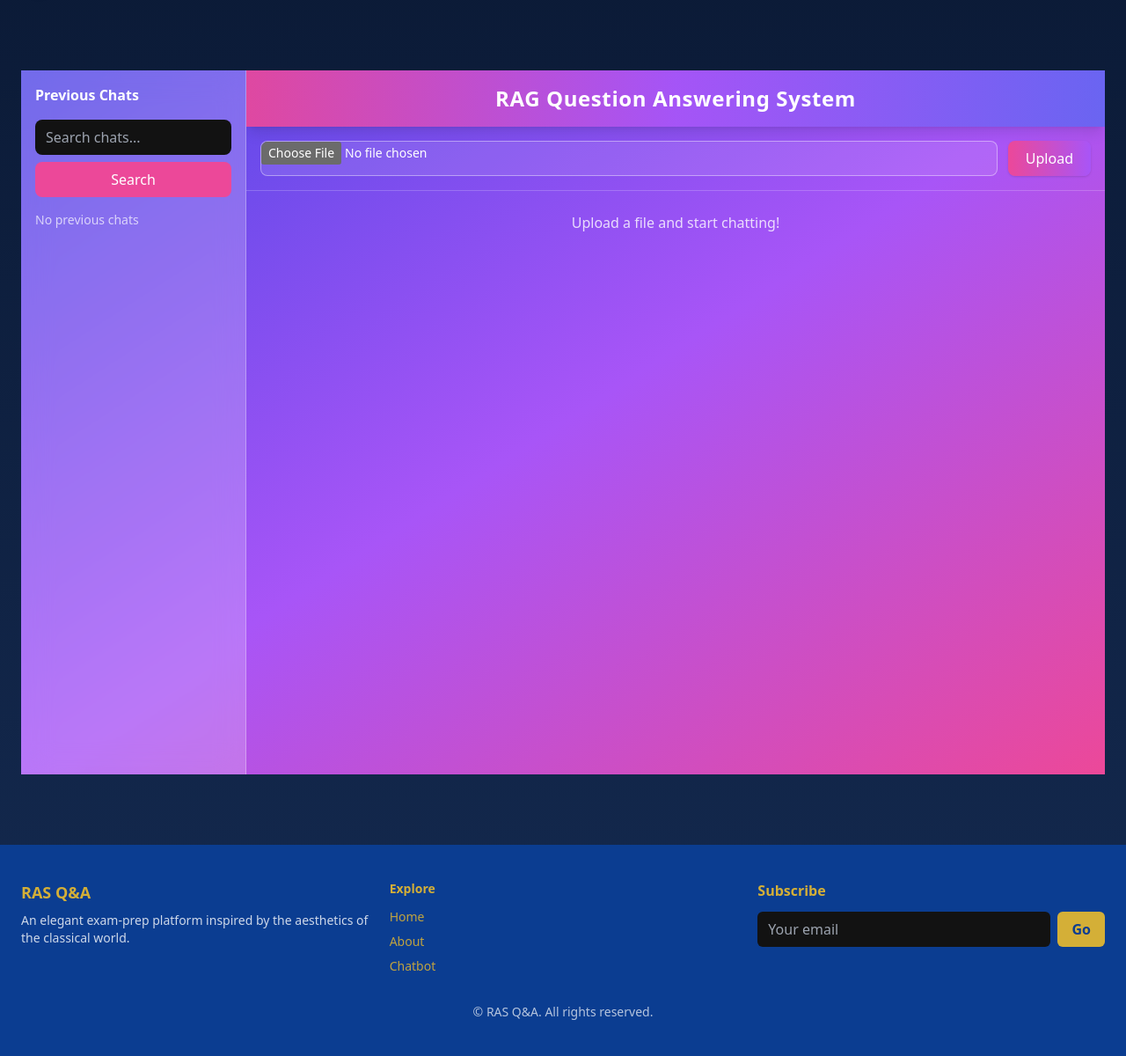
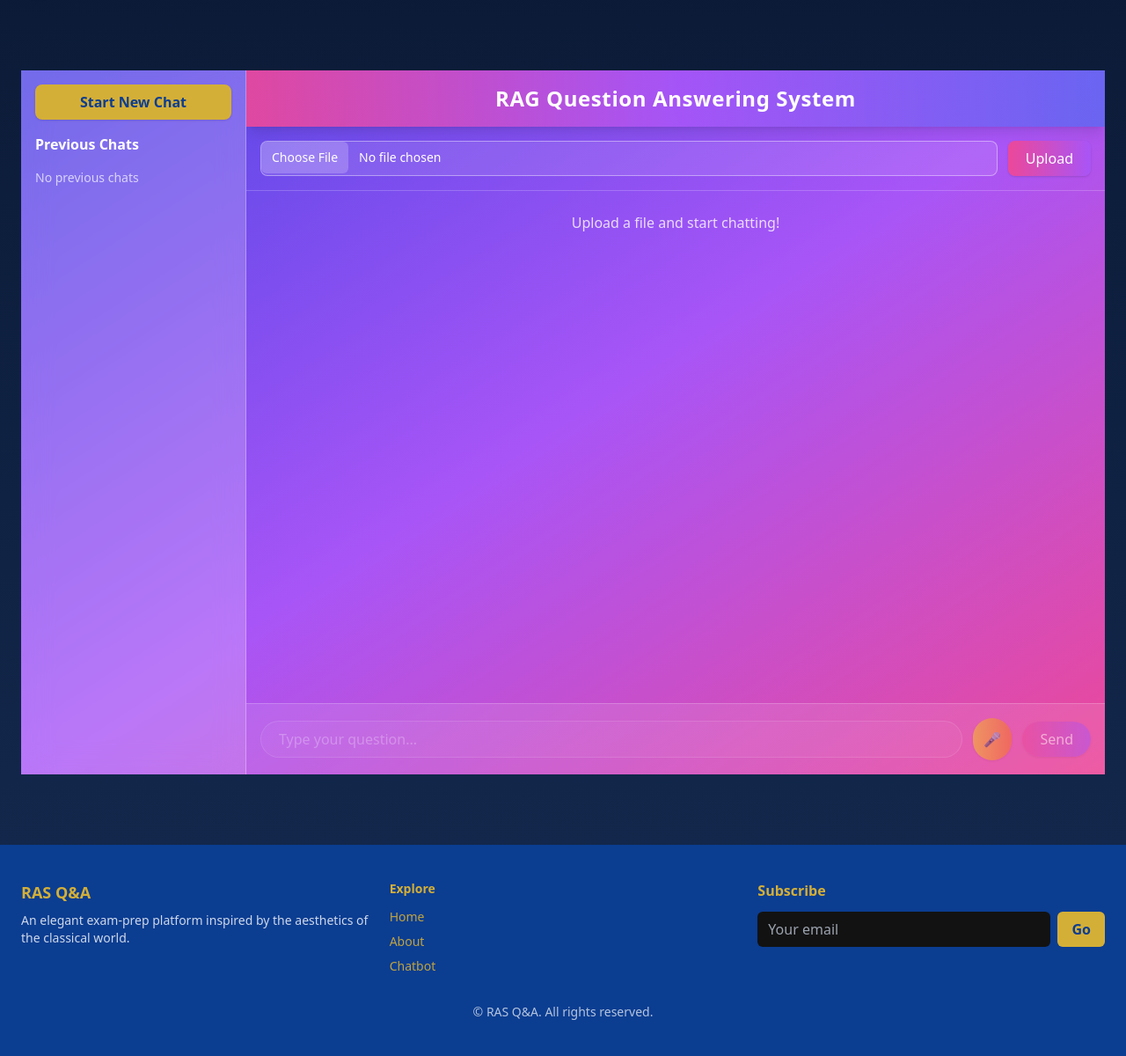
Before and after one commit to nabeelalikhan0/Question-Answering-Project, a Django app: page /chatbot in a window 1280 px wide. Shown: the part 73-1273 px from the top of the page at 88% size. Run offline with Django 5.2, Linux system fonts and the light colour scheme; data comes from the database, SQL or seed files in the repository; both versions use the stored data as it was after the commit; some libraries are stand-ins or nearby versions.

Commit message:
before all files

```diff
--- a/app/forms.py
+++ b/app/forms.py
@@ -6,8 +6,9 @@
 class TextForm(forms.ModelForm):
     class Meta:
         model = models.PreprocessText
-        fields = '__all__'
-        exclude = ['file_text']
+        # fields = '__all__'
+        # exclude = ['file_text']
+        fields = ['file']
 
 
 class ContactForm(forms.ModelForm):
--- a/app/urls.py
+++ b/app/urls.py
@@ -4,7 +4,7 @@ from django.contrib.auth.views import LogoutView
 from django.contrib import admin
 
 urlpatterns = [
-    path("",views.index,name="Index"),
+    path("",views.index,name="index"),
     path("contact",views.contact,name="contact"),
     path("about",views.about,name="about"),
     path("chatbot",views.chatbot,name="chatbot"),
--- a/app/views.py
+++ b/app/views.py
@@ -10,7 +10,7 @@ from .forms import StyledSignupForm, StyledLoginForm
 from django.contrib.auth.views import LoginView
 from django.contrib import messages
 from django.db.models import Max,Q
-
+import uuid
 
 
 # Home Page
@@ -45,63 +45,102 @@ def contact(request):
 
 # Chatbot (file upload + chat in one view)
 
+
 def chatbot(request):
-    # Determine which session to load
-    selected_session_id = request.GET.get("session_id")
-    if not request.session.session_key:
-        request.session.create()
-    if not selected_session_id:
-        selected_session_id = request.session.session_key
+    # ---------- Start New Chat (no logout) ----------
+    if request.GET.get("new_chat") == "1":
+        new_chat_id = uuid.uuid4().hex
+        request.session["current_chat_id"] = new_chat_id
+        return redirect(f"{request.path}?chat_id={new_chat_id}")
+
+    # ---------- Determine current chat_id ----------
+    chat_id = request.GET.get("chat_id") or request.session.get("current_chat_id")
+    if not chat_id:
+        chat_id = uuid.uuid4().hex
+        request.session["current_chat_id"] = chat_id
 
     file_text = None
     ai_response = None
-    form = forms.TextForm()
+    form = forms.TextForm()  # only handles the file field
 
-    # Fetch file_text if it exists in any uploaded file for this session
-    last_file_upload = models.PreprocessText.objects.filter(session_id=selected_session_id).order_by('-id').first()
+    # ---------- Handle POST ----------
+    if request.method == "POST":
+        # FILE UPLOAD
+        if 'file' in request.FILES:
+            form = forms.TextForm(request.POST, request.FILES)
+            if form.is_valid():
+                obj = form.save(commit=False)
+                obj.session_id = chat_id
+                obj.save()
+
+                file_path = obj.file.path
+                ext = os.path.splitext(file_path)[1].lower()
+
+                try:
+                    if ext == '.txt':
+                        with open(file_path, 'r', encoding='utf-8', errors='ignore') as f:
+                            file_text = f.read()
+
+                    elif ext == '.pdf':
+                        with open(file_path, 'rb') as pdf_file:
+                            reader = PyPDF2.PdfReader(pdf_file)
+                            pieces = []
+                            for page in reader.pages:
+                                try:
+                                    pieces.append(page.extract_text() or "")
+                                except Exception:
+                                    pieces.append("")
+                            file_text = "".join(pieces)
+
+                    elif ext == '.docx':
+                        doc = docx.Document(file_path)
+                        file_text = "\n".join([p.text for p in doc.paragraphs])
+
+                    else:
+                        messages.error(request, "Unsupported file type. Use .pdf, .docx, or .txt.")
+                        return redirect(f"{request.path}?chat_id={chat_id}")
+
+                except Exception as e:
+                    messages.error(request, f"Could not read file: {e}")
+                    return redirect(f"{request.path}?chat_id={chat_id}")
+
+                obj.file_text = file_text or ""
+                obj.save()
+                return redirect(f"{request.path}?chat_id={chat_id}")
+            else:
+                messages.error(request, "Invalid file upload.")
+                return redirect(f"{request.path}?chat_id={chat_id}")
+
+        # SEND MESSAGE
+        elif 'message' in request.POST:
+            user_message = request.POST.get("message", "").strip()
+
+            last_file_upload = models.PreprocessText.objects.filter(
+                session_id=chat_id
+            ).order_by('-id').first()
+
+            file_text = last_file_upload.file_text if last_file_upload else None
+            if not file_text:
+                messages.error(request, "Please upload a file first.")
+                return redirect(f"{request.path}?chat_id={chat_id}")
+
+            if user_message:
+                ai_response = ask_gemini(f"{file_text}\n\n{user_message}")
+                models.ChatHistory.objects.create(
+                    user=request.user if request.user.is_authenticated else None,
+                    session_id=chat_id,
+                    user_message=user_message,
+                    ai_response=ai_response
+                )
+                return redirect(f"{request.path}?chat_id={chat_id}")
+
+    # ---------- Always fetch latest state ----------
+    last_file_upload = models.PreprocessText.objects.filter(session_id=chat_id).order_by('-id').first()
     if last_file_upload:
         file_text = last_file_upload.file_text
 
-    if request.method == "POST":
-        if 'file' in request.FILES:  # File upload
-            form = forms.TextForm(request.POST, request.FILES)
-            if form.is_valid():
-                obj = form.save(commit=False)
-                obj.session_id = selected_session_id  # attach to selected session
-                obj.save()
+    chat_history = models.ChatHistory.objects.filter(session_id=chat_id).order_by("created_at")
 
-                ext = os.path.splitext(obj.file.name)[1].lower()
-                if ext == '.txt':
-                    with open(obj.file.path, 'r', encoding='utf-8') as f:
-                        file_text = f.read()
-                elif ext == '.pdf':
-                    with open(obj.file.path, 'rb') as pdf_file:
-                        reader = PyPDF2.PdfReader(pdf_file)
-                        file_text = "".join(page.extract_text() for page in reader.pages)
-                elif ext == '.docx':
-                    doc = docx.Document(obj.file.path)
-                    file_text = "\n".join([para.text for para in doc.paragraphs])
-
-                obj.file_text = file_text
-                obj.save()
-
-        elif 'message' in request.POST:
-            user_message = request.POST.get("message", "").strip()
-            if file_text and user_message:
-                ai_response = ask_gemini(file_text + "\n\n" + user_message)
-                models.ChatHistory.objects.create(
-                    user=request.user if request.user.is_authenticated else None,
-                    session_id=selected_session_id,  # keep old session ID
-                    user_message=user_message,
-                    ai_response=ai_response
-                )
-
-    # Chat history for selected session
-    chat_history = models.ChatHistory.objects.filter(
-        session_id=selected_session_id
-    ).order_by("created_at")
-
-    # Previous sessions list for sidebar
     previous_sessions = []
     if request.user.is_authenticated:
         previous_sessions = (
@@ -114,13 +153,12 @@ def chatbot(request):
 
     return render(request, "chatbot.html", {
         "form": form,
-        "file_text": file_text,  # always show input if a file exists
+        "file_text": file_text,
         "ai_response": ai_response,
         "chat_history": chat_history,
         "previous_sessions": previous_sessions,
-        "selected_session_id": selected_session_id
+        "chat_id": chat_id,
     })
-
 
 def signup(request):
     if request.method == "POST":
@@ -138,6 +176,8 @@ class CustomLoginView(LoginView):
     template_name = "registration/login.html"
 
 
+# views.py
+
 def subscribe(request):
     if request.method == "POST":
         email = request.POST.get("email") or (request.user.email if request.user.is_authenticated else None)
@@ -146,13 +186,19 @@ def subscribe(request):
             messages.error(request, "Please enter a valid email.")
             return redirect(request.META.get("HTTP_REFERER", "/"))
 
-        # Save email to database
-        obj, created = models.subscribers.objects.get_or_create(user=request.user,email=email)
+        # 🟢 Improved logic for creating a subscriber
+        user_instance = request.user if request.user.is_authenticated else None
 
-        # Send confirmation email
+        # Use email as the main lookup and provide user as a default
+        obj, created = models.subscribers.objects.update_or_create(
+            email=email,
+            defaults={'user': user_instance}
+        )
+
+        # Send confirmation email (your existing logic is fine here)
         subject = "RAGQA Subscription Confirmation"
         message = (
-            f"Dear {request.user.first_name or 'Subscriber'},\n\n"
+            f"Dear {user_instance.first_name if user_instance and user_instance.first_name else 'Subscriber'},\n\n"
             "Thank you for subscribing to RAGQA.\n"
             "You’re now part of our intelligent Q&A community where knowledge meets precision.\n\n"
             "We look forward to helping you find accurate answers instantly.\n\n"
@@ -161,7 +207,6 @@ def subscribe(request):
         )
         send_email(email, subject, message)
 
-        # Show success or info message
         if created:
             messages.success(request, "Subscription successful! A confirmation email has been sent.")
         else:
--- a/templates/chatbot.html
+++ b/templates/chatbot.html
@@ -1,31 +1,25 @@
 {% extends "base.html" %}
 {% block title %}Chatbot{% endblock title %}
 {% load static %}
-{% load widget_tweaks %}
 
 {% block content %}
 <div class="min-h-screen flex bg-gradient-to-br from-indigo-600 via-purple-500 to-pink-500">
 
   <!-- Sidebar -->
   <aside class="w-64 bg-white/20 backdrop-blur-lg p-4 border-r border-white/30 overflow-y-auto">
+    <!-- Start New Chat -->
+    <a href="?new_chat=1"
+       class="block text-center mb-4 px-4 py-2 rounded-lg bg-[var(--greek-gold)] text-[var(--greek-blue)] font-semibold shadow hover:brightness-110 transition">
+       Start New Chat
+    </a>
+
     <h2 class="text-white font-semibold mb-4">Previous Chats</h2>
-
-    <!-- Search Bar -->
-    <form method="get" action="" class="mb-4">
-      <input type="text" name="search" value="{{ search_query }}"
-        placeholder="Search chats..."
-        class="w-full px-3 py-2 rounded-lg text-black focus:outline-none focus:ring-2 focus:ring-pink-400" />
-      <button type="submit"
-        class="mt-2 w-full px-3 py-2 rounded-lg bg-pink-500 text-white hover:bg-pink-600 transition">
-        Search
-      </button>
-    </form>
 
     {% if previous_sessions %}
       <ul class="space-y-2">
         {% for session in previous_sessions %}
           <li>
-            <a href="?session_id={{ session.session_id }}"
+            <a href="?chat_id={{ session.session_id }}"
                class="block px-3 py-2 rounded-lg bg-white/10 hover:bg-white/20 text-white text-sm transition">
               Chat on {{ session.last_message_time|date:"M d, Y H:i" }}
             </a>
@@ -47,10 +41,12 @@
 
     <!-- Upload Form -->
     <section class="p-4 border-b border-white/20">
-      <form action="" enctype="multipart/form-data" method="post" class="flex flex-col sm:flex-row gap-3">
+      <form action="" method="post" enctype="multipart/form-data" class="flex flex-col sm:flex-row gap-3">
         {% csrf_token %}
-        {{ form.file|add_class:"flex-grow text-sm text-white border border-white/40 rounded-lg bg-white/10 placeholder-gray-300 focus:outline-none focus:ring-2 focus:ring-pink-400" }}
-        <button type="submit" class="px-5 py-2 rounded-lg bg-gradient-to-r from-pink-500 to-purple-500 text-white font-medium shadow hover:scale-105 hover:opacity-90 transition">
+        <input type="file" name="file" accept=".pdf,.docx,.txt"
+               class="flex-grow text-sm text-white border border-white/40 rounded-lg bg-white/10 file:bg-white/20 file:border-0 file:px-3 file:py-2 file:mr-3 file:rounded-md placeholder-gray-300 focus:outline-none focus:ring-2 focus:ring-pink-400" />
+        <button type="submit"
+                class="px-5 py-2 rounded-lg bg-gradient-to-r from-pink-500 to-purple-500 text-white font-medium shadow hover:scale-105 hover:opacity-90 transition">
           Upload
         </button>
       </form>
@@ -66,14 +62,12 @@
     <main id="chat-history" class="flex-1 overflow-y-auto p-6 space-y-4">
       {% if chat_history %}
         {% for chat in chat_history %}
-          <!-- User Message -->
           <div class="flex justify-start">
-            <div class="bg-white/80 dark:bg-gray-800/80 text-gray-900 dark:text-gray-200 px-4 py-2 rounded-2xl shadow max-w-[75%]">
+            <div class="bg-white/80 text-gray-900 px-4 py-2 rounded-2xl shadow max-w-[75%]">
               {{ chat.user_message }}
             </div>
           </div>
 
-          <!-- AI Response -->
           {% if chat.ai_response %}
           <div class="flex justify-end">
             <div class="bg-gradient-to-r from-blue-500 to-indigo-500 text-white px-4 py-2 rounded-2xl shadow max-w-[75%]">
@@ -88,20 +82,29 @@
     </main>
 
 <!-- Chat Input -->
-    {% if file_text %}
 <section class="border-t border-white/20 p-4 bg-white/10">
   <form action="" method="post" class="flex items-center gap-3">
     {% csrf_token %}
-        <input type="text" name="message" id="message" placeholder="Type your question..." required
-          class="flex-grow rounded-full px-5 py-2 border border-white/30 bg-white/10 text-white placeholder-white/70 focus:outline-none focus:ring-2 focus:ring-pink-400" />
+    <input type="text" name="message" id="message" placeholder="Type your question..." {% if not file_text %}disabled{% endif %}
+      class="flex-grow rounded-full px-5 py-2 border border-white/30 bg-white/10 text-white placeholder-white/70 focus:outline-none focus:ring-2 focus:ring-pink-400 disabled:opacity-40 disabled:cursor-not-allowed" />
 
-        <!-- Send -->
-        <button type="submit" class="rounded-full px-5 py-2 bg-gradient-to-r from-pink-500 to-purple-500 text-white shadow hover:scale-105 transition">
+    <!-- Mic Button -->
+    <button type="button" id="mic-btn"
+            class="rounded-full p-3 bg-gradient-to-r from-yellow-400 to-orange-500 text-white shadow hover:scale-105 transition {% if not file_text %}opacity-50 cursor-not-allowed{% endif %}"
+            {% if not file_text %}disabled{% endif %}>
+      🎤
+    </button>
+
+    <!-- Send Button -->
+    <button type="submit"
+            class="rounded-full px-5 py-2 bg-gradient-to-r from-pink-500 to-purple-500 text-white shadow hover:scale-105 transition {% if not file_text %}opacity-50 cursor-not-allowed{% endif %}"
+            {% if not file_text %}disabled{% endif %}>
       Send
     </button>
   </form>
 </section>
-    {% endif %}
+
+
   </div>
 </div>
 
@@ -111,4 +114,53 @@ window.onload = () => {
   if (chatHistory) chatHistory.scrollTop = chatHistory.scrollHeight;
 };
 </script>
+
+<script>
+document.addEventListener("DOMContentLoaded", () => {
+  const micBtn = document.getElementById("mic-btn");
+  const messageInput = document.getElementById("message");
+
+  const SpeechRecognition = window.SpeechRecognition || window.webkitSpeechRecognition;
+  if (!SpeechRecognition) {
+    console.warn("Speech Recognition not supported in this browser.");
+    micBtn.style.display = "none";
+    return;
+  }
+
+  const recognition = new SpeechRecognition();
+  recognition.lang = "en-US";
+  recognition.interimResults = false;
+  recognition.continuous = false;
+
+  micBtn.addEventListener("click", () => {
+    if (micBtn.disabled) return;
+
+    micBtn.classList.add("animate-pulse", "bg-gradient-to-r", "from-red-500", "to-red-700");
+    micBtn.textContent = "🎙️";
+
+    recognition.start();
+  });
+
+  recognition.addEventListener("result", (event) => {
+    const transcript = event.results[0][0].transcript;
+    messageInput.value = transcript;
+  });
+
+  recognition.addEventListener("end", () => {
+    micBtn.classList.remove("animate-pulse", "from-red-500", "to-red-700");
+    micBtn.classList.add("from-pink-500", "to-purple-500");
+    micBtn.textContent = "🎤";
+  });
+
+  recognition.addEventListener("error", (event) => {
+    console.error("Speech recognition error", event.error);
+    micBtn.classList.remove("animate-pulse", "from-red-500", "to-red-700");
+    micBtn.classList.add("from-pink-500", "to-purple-500");
+    micBtn.textContent = "🎤";
+  });
+});
+</script>
+
+
+
 {% endblock content %}
```
Also changed, not shown: app/admin.py (+7 -7 lines), app/models.py (+12 -3 lines), media/uploads/arabic.txt (added, +15 -0 lines), media/uploads/test_AdPyVSx.txt (added, +1 -0 lines), app/migrations/0008_preprocesstext_text.py (added), app/migrations/0009_remove_preprocesstext_text_alter_subscribers_user.py (added), db.sqlite3, 4 other files. Lines whose indentation alone changed are shown as unchanged.
